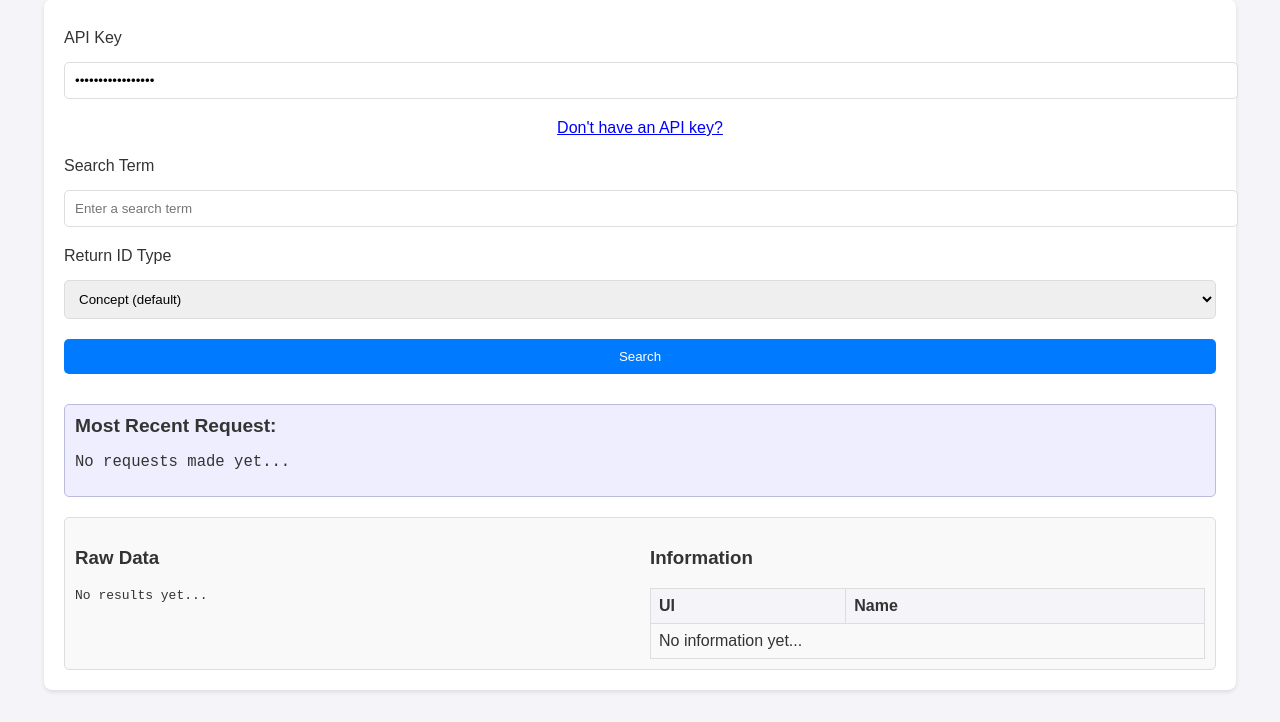
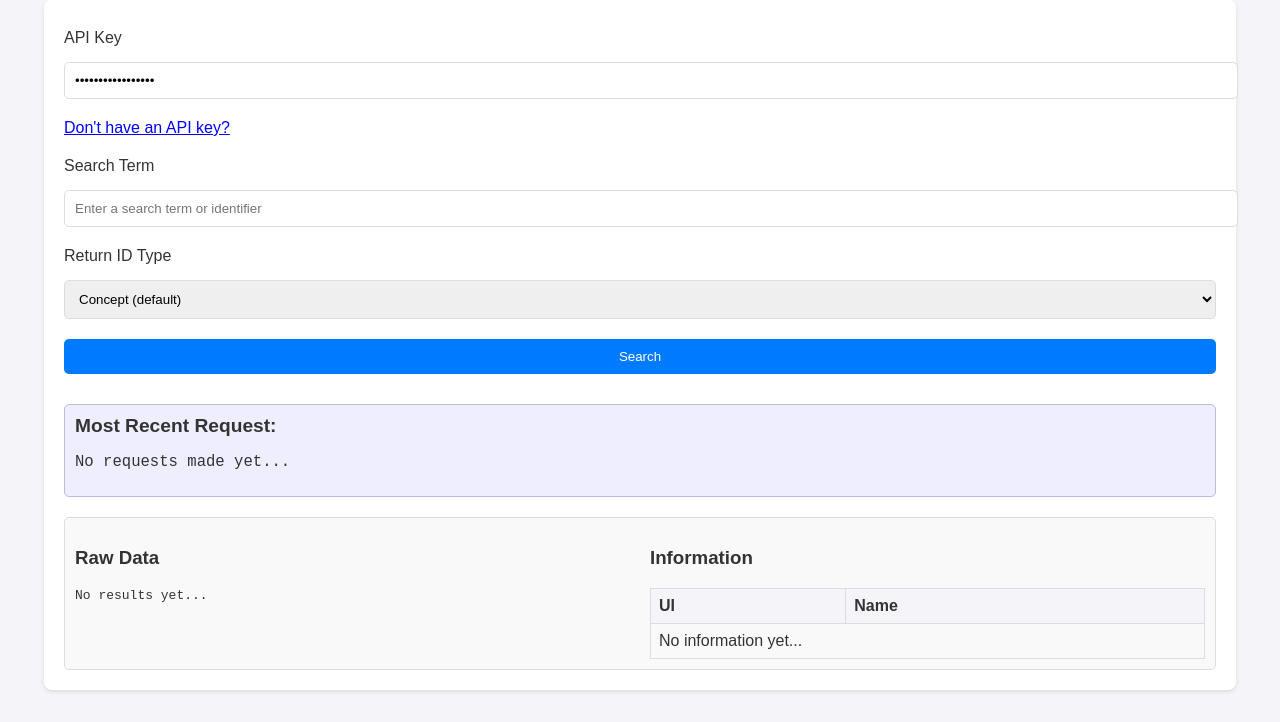
Before and after one commit to erinsim/terminology-data-tools, a plain HTML site: page umls-api/index.html in a window 1280 px wide. Shown: the part 78-800 px from the top of the page. Drawn offline with Linux system fonts and the light colour scheme.

Commit message:
changes search placeholder text

```diff
--- a/umls-api/index.html
+++ b/umls-api/index.html
@@ -15,6 +15,7 @@
       border: none;
       font-size: 1em;
       padding: 0;
+      text-align: left; /* Align the button text to the left */
     }
     .collapsible-content {
       display: none;
@@ -44,7 +45,7 @@
     </div>
 
     <label for="query">Search Term</label>
-    <input type="text" id="query" placeholder="Enter a search term" required autocomplete="off">
+    <input type="text" id="query" placeholder="Enter a search term or identifier" required autocomplete="off">
 
     <label for="return-id-type">Return ID Type</label>
     <select id="return-id-type">
```
